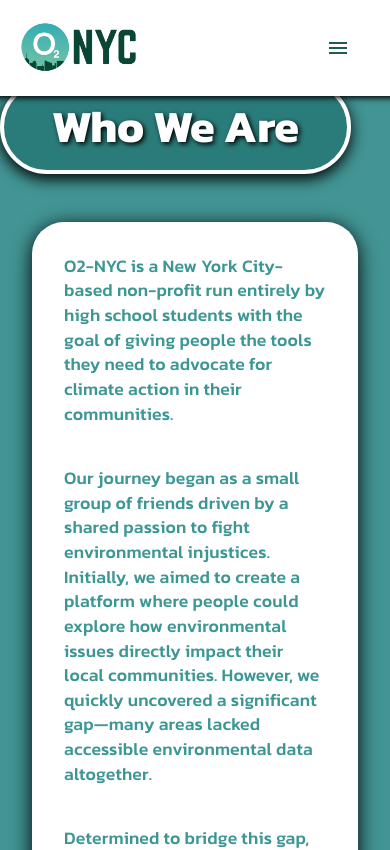
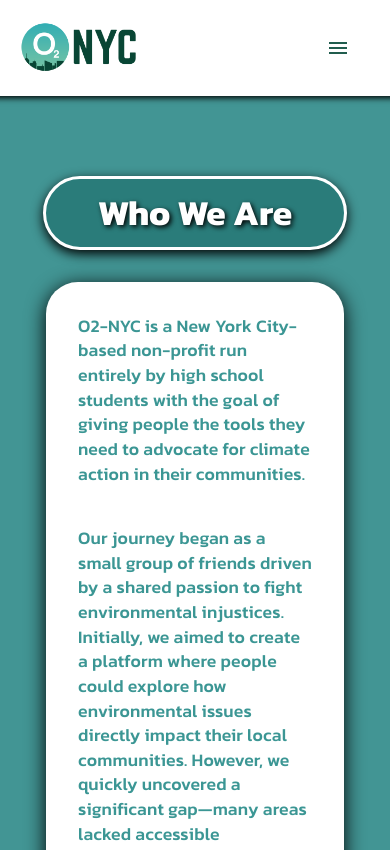
Before and after one commit to ardianagoes/o2nyc, a React (Create React App) app: page /board in a window 390 px wide. Shown: the top 850 px of the page. Built offline with nearby package versions, Linux system fonts and the light colour scheme.

Commit message:
update staff + fixed some format issues

```diff
--- a/src/pages/About.css
+++ b/src/pages/About.css
@@ -15,7 +15,7 @@
 
 .title-box {
 	width: fit-content;
-	margin: 7rem auto 1rem auto;
+	margin: 8rem auto 1rem auto;
 	display: block;
 	padding: 1rem 3rem;
 	border-radius: 50px;
@@ -160,11 +160,21 @@
 }
 
 @media screen and (max-width: 768px) {
+	.title-box {
+		margin: 6rem auto 1rem auto;
+		padding: 0.8rem 2rem;
+		width: 60%;
+		max-width: 400px;
+	}
+
+	.page-title.about-title {
+		font-size: 2.2rem !important;
+	}
 
 	.about-intro-section {
-        margin: 3rem 2rem auto;
-        padding: 2rem;
-        max-width: 90%;
+        margin: 2rem auto;
+        padding: 2rem 2rem;
+        max-width: 60%;
     }
 
     .about-intro-text,
@@ -179,6 +189,7 @@
 
     .members-row {
         gap: 1.5rem;
+        justify-content: center;
     }
 
     .member-card {
--- a/src/pages/CommunitySensorProject.css
+++ b/src/pages/CommunitySensorProject.css
@@ -34,7 +34,7 @@
   position: relative;
 }
 
-.title-box {
+.community-sensor-project-title-box {
   width: fit-content;
   margin: 0 auto;
   padding: 1.5rem 3.5rem;
@@ -407,7 +407,7 @@
     padding: 0;
   }
 
-  .title-box {
+  .community-sensor-project-title-box {
     padding: 1rem 1.5rem;
     margin: 0;
     max-width: calc(100vw - 2rem);
--- a/src/pages/CommunitySensorProject.jsx
+++ b/src/pages/CommunitySensorProject.jsx
@@ -34,7 +34,7 @@
         <Navbar />
       </Box>
       <Box className="project-hero-section">
-        <Box className="title-box">
+        <Box className="community-sensor-project-title-box">
           <TypingEffect
             className="project-title"
             text="The Community Sensor Project"
--- a/src/pages/Contact.css
+++ b/src/pages/Contact.css
@@ -202,7 +202,7 @@
 	color: #3b9694;
 	padding: 2rem;
 	border-radius: 15px;
-	font-size: 1.4rem !important;
+	font-size: 1.5rem !important;
 	font-family: "Kanit", serif !important;
 	line-height: 1.6;
 	max-width: 75%;
@@ -310,6 +310,7 @@
 		justify-content: center;
 		align-items: center;
 		text-align: center;
+		font-size: 1.1rem !important;
 	}
 
 	.left-column,
@@ -405,9 +406,10 @@
 	}
 
 	.sensor-cost-text {
-		font-size: 1.2rem;
+		font-size: 1.1rem !important;
 		text-align: center;
 		max-width: 80%;
+		margin-left: 0 !important;
 	}
 
 	.sensor-image {
--- a/src/pages/Contact.jsx
+++ b/src/pages/Contact.jsx
@@ -255,7 +255,7 @@
           <Box className="sensor-info-section">
             <Box className="left-column sensor-text-column">
               <Typography variant="body1" className="sensor-cost-text">
-                Our sensors are cheap and inexpensive! Made of only 3 parts, housed in one box, that all cost just $50. Contact us if you wish to help fund or host one of our sensors!
+                Our sensors are cheap and inexpensive! Made of only 3 parts, housed in one box, that all cost just $20-30. Contact us if you wish to help fund or host one of our sensors!
               </Typography>
             </Box>
             <Box className="right-column sensor-image-column">
```
Also changed, not shown: public/manager.json (+12 -0 lines), public/staff.json (+2 -14 lines).
